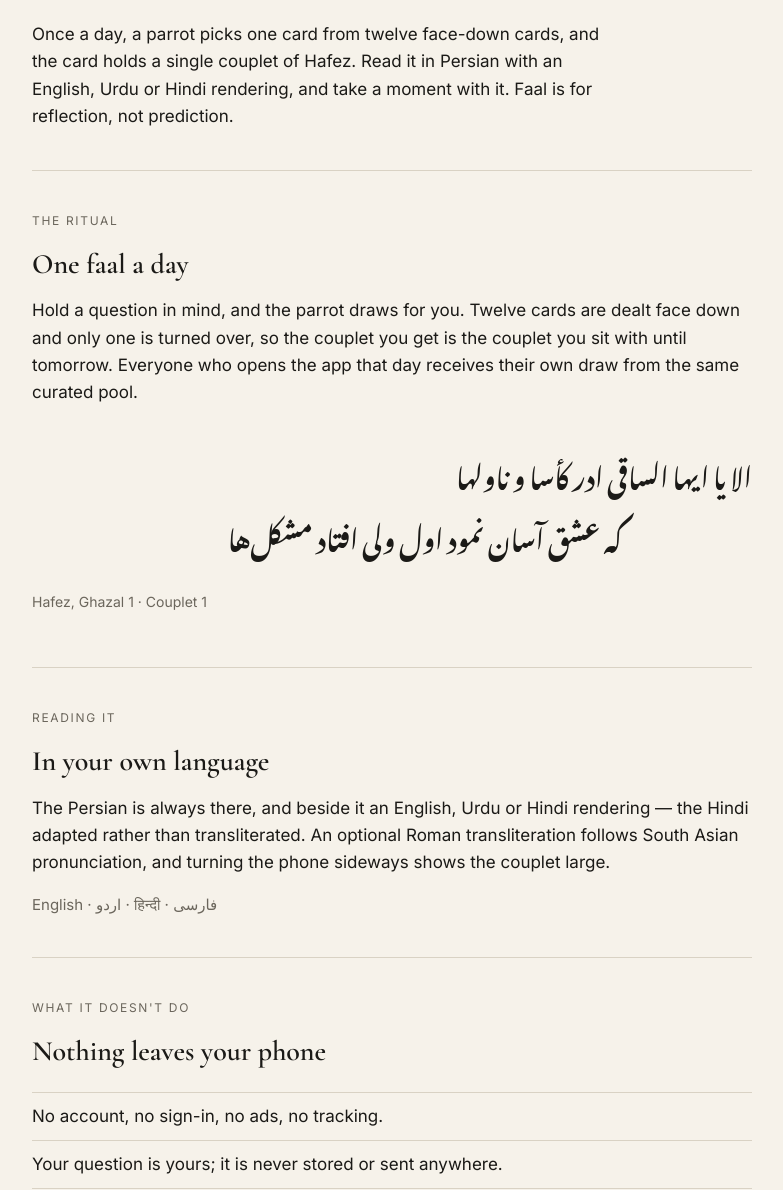
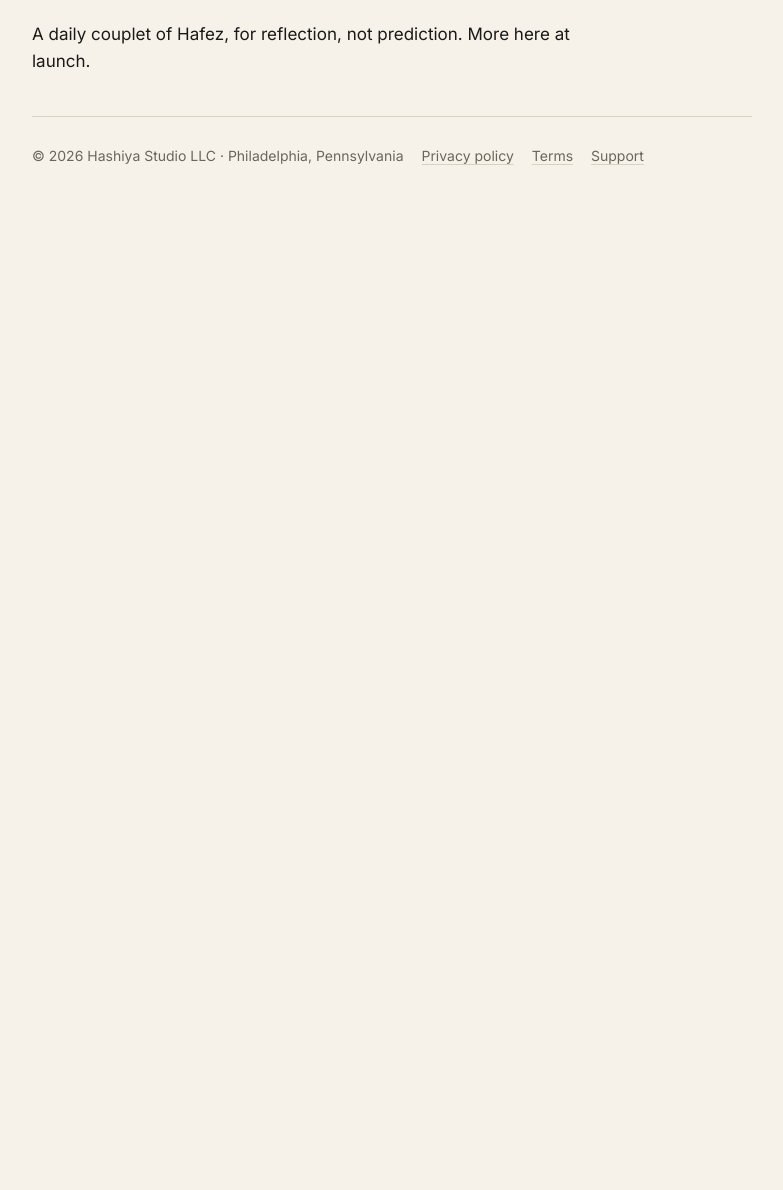
Before and after one commit to hashiya-studio/website, a plain HTML site: page faal/index.html in a window 1280 px wide. Shown: the part 210-1400 px from the top of the page, without its empty margins (248-1031 px from the left). After the commit the page ends 800 px from the top, so only its background shows below. Drawn offline with nearby package versions, Linux system fonts and the light colour scheme; a web font is replaced by a local one.

Commit message:
Trim Faal to a coming-soon line until launch
The /faal/ page and the home page entry no longer describe how Faal
works. URLs are unchanged; privacy, terms and support stay as they were.
To restore the full page at launch, revert this commit.

Co-Authored-By: Claude Opus 5.5 <noreply@anthropic.com>
Claude-Session: https://claude.ai/code/session_01FyJMqTpvAYvTRAn2T7Cyc2

```diff
--- a/faal/index.html
+++ b/faal/index.html
@@ -4,11 +4,11 @@
 <meta charset="utf-8">
 <meta name="viewport" content="width=device-width, initial-scale=1">
 <title>Faal · Hashiya Studio</title>
-<meta name="description" content="Faal: once a day, a parrot picks one couplet of Hafez from twelve face-down cards. For iPhone, from Hashiya Studio. Reflection, not prediction.">
+<meta name="description" content="Faal: a daily couplet of Hafez for iPhone, from Hashiya Studio. Coming soon.">
 <link rel="canonical" href="https://hashiya.studio/faal/">
 <meta property="og:type" content="website">
 <meta property="og:title" content="Faal · Hashiya Studio">
-<meta property="og:description" content="Once a day, a parrot picks one couplet of Hafez from twelve face-down cards. For iPhone.">
+<meta property="og:description" content="A daily couplet of Hafez for iPhone. Coming soon.">
 <meta property="og:url" content="https://hashiya.studio/faal/">
 <link rel="preconnect" href="https://fonts.googleapis.com">
 <link rel="preconnect" href="https://fonts.gstatic.com" crossorigin>
@@ -28,15 +28,6 @@
     margin: 0;
     max-width: 34em;
   }
-  section { padding: 40px 0; border-bottom: 1px solid var(--rule); }
-  h2 {
-    font-family: var(--serif);
-    font-weight: 600;
-    font-size: 28px;
-    line-height: 1.15;
-    margin: 0 0 10px;
-  }
-  .languages { color: var(--muted); font-size: 15px; margin: 16px 0 0; }
 </style>
 </head>
 <body>
@@ -47,47 +38,9 @@
     <h1>Faal</h1>
     <p class="soon">Coming soon to iPhone</p>
     <p class="standfirst">
-      Once a day, a parrot picks one card from twelve face-down cards, and the card holds a single
-      couplet of Hafez. Read it in Persian with an English, Urdu or Hindi rendering, and take a
-      moment with it. Faal is for reflection, not prediction.
+      A daily couplet of Hafez, for reflection, not prediction. More here at launch.
     </p>
   </header>
-
-  <section aria-labelledby="ritual-title">
-    <p class="label">The ritual</p>
-    <h2 id="ritual-title">One faal a day</h2>
-    <p>
-      Hold a question in mind, and the parrot draws for you. Twelve cards are dealt face down and
-      only one is turned over, so the couplet you get is the couplet you sit with until tomorrow.
-      Everyone who opens the app that day receives their own draw from the same curated pool.
-    </p>
-    <div class="couplet" lang="fa">
-      <p>الا یا ایها الساقی ادر کأسا و ناولها</p>
-      <p>که عشق آسان نمود اول ولی افتاد مشکل‌ها</p>
-    </div>
-    <p class="couplet-ref">Hafez, Ghazal 1 · Couplet 1</p>
-  </section>
-
-  <section aria-labelledby="reading-title">
-    <p class="label">Reading it</p>
-    <h2 id="reading-title">In your own language</h2>
-    <p>
-      The Persian is always there, and beside it an English, Urdu or Hindi rendering — the Hindi
-      adapted rather than transliterated. An optional Roman transliteration follows South Asian
-      pronunciation, and turning the phone sideways shows the couplet large.
-    </p>
-    <p class="languages"><bdi>English</bdi> · <bdi>اردو</bdi> · <bdi>हिन्दी</bdi> · <bdi>فارسی</bdi></p>
-  </section>
-
-  <section aria-labelledby="privacy-title">
-    <p class="label">What it doesn't do</p>
-    <h2 id="privacy-title">Nothing leaves your phone</h2>
-    <ul class="facts">
-      <li>No account, no sign-in, no ads, no tracking.</li>
-      <li>Your question is yours; it is never stored or sent anywhere.</li>
-      <li>Settings and the day's faal stay on your iPhone. <a href="privacy/">Privacy policy</a> · <a href="terms/">Terms</a></li>
-    </ul>
-  </section>
 
   <footer class="site-footer">
     <span>© 2026 Hashiya Studio LLC · Philadelphia, Pennsylvania</span>
```
Also changed, not shown: index.html (+1 -6 lines).
